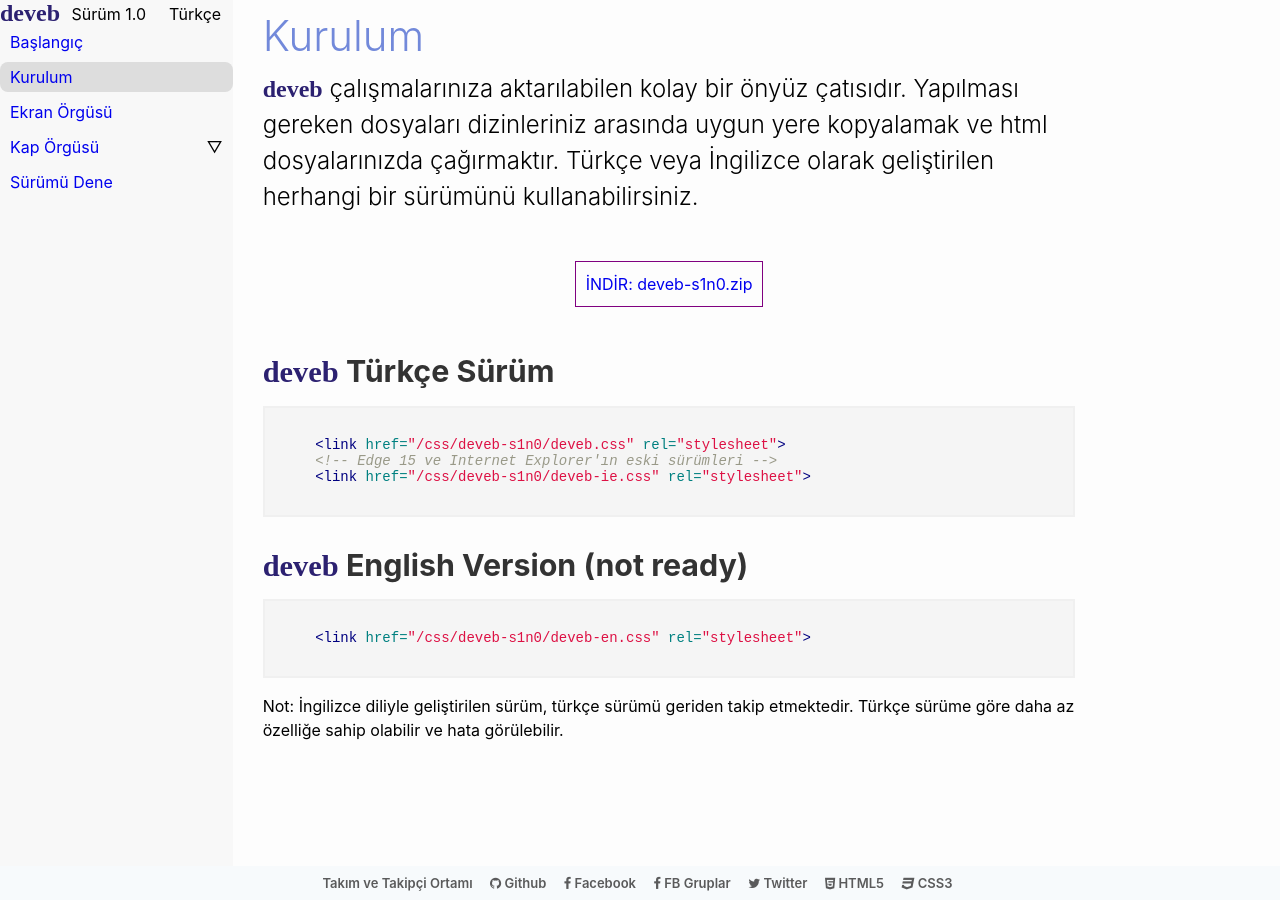
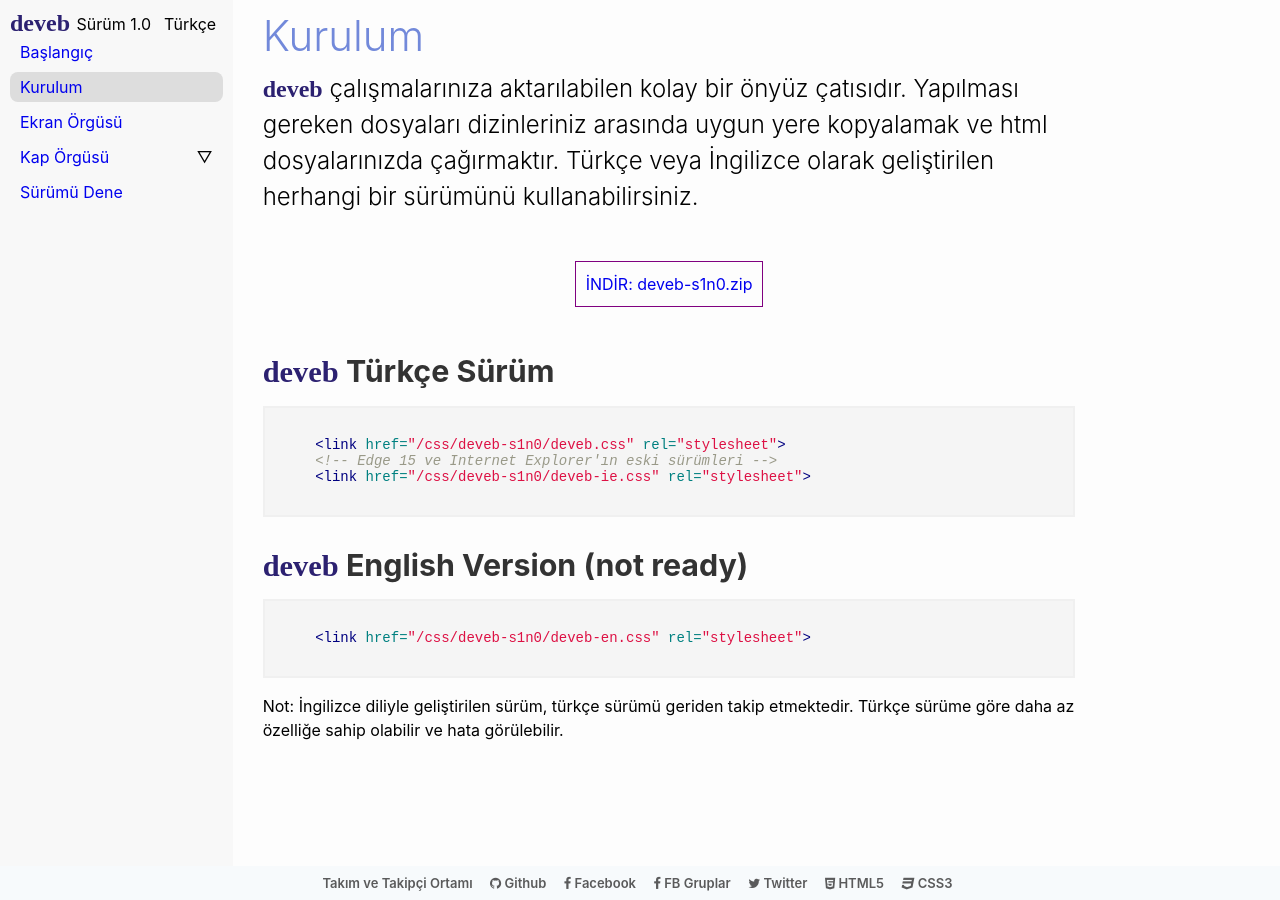
Before and after one commit to data-deveb/data-deveb.github.io, a Jekyll site: the page built from 1.0/tr/kurulum.html, in a window 1280 px wide. Built offline with Jekyll 4.4.1, drawn with Linux system fonts in a browser that asks for light colours; some web fonts are replaced.

Commit message:
sitenin tam ekran ayarı
oluk-çevre etkisi düzeltildi.

```diff
--- a/_layouts/s1n0/varsayilan.html
+++ b/_layouts/s1n0/varsayilan.html
@@ -4,7 +4,7 @@
 {% include s1n0/head.html %}
 </head>
 <body data-byk="tamekran">
-  <div data-byk="sığ oluk-çevre">
+  <div data-gnl="oluk-çevre" data-byk="sığ">
     <div id="sol-alan" data-gnl="t" data-kçk="4 22p sığ oluk-çevre">
       <div data-gnl="o geniş-aralıklı" data-dev="2 3p _s _o">
         <a data-gnl="0" href="/" class="logo2">deveb</a>
```
